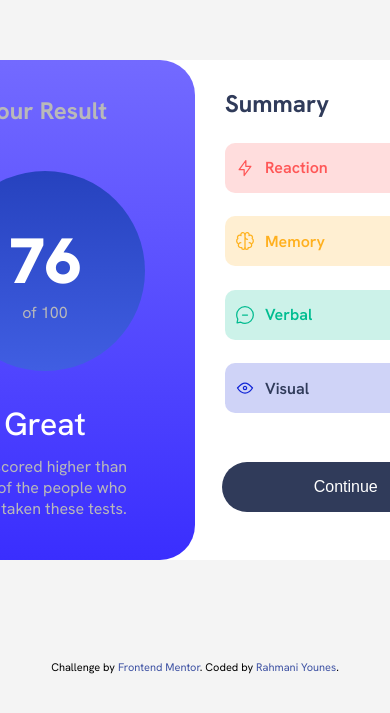
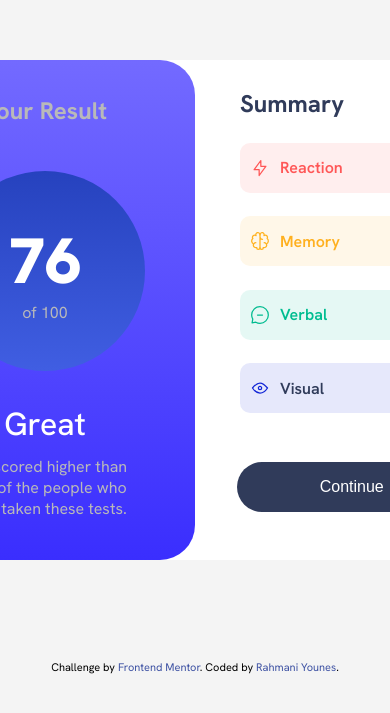
Before and after one commit to Rahmaniyounes/results-summary, a plain HTML site: page index.html in a window 390 px wide. Shown: the part 105-818 px from the top of the page. Drawn offline with Linux system fonts and the light colour scheme; a web font is replaced by a local one.

Commit message:
1ere mission front + responsive presque fini

```diff
--- a/style.css
+++ b/style.css
@@ -98,6 +98,8 @@ p {
     justify-content: space-evenly;
     position: relative;
     left: 5px;
+    width: 85%;
+    margin-left: 40px;
 }
 
 
@@ -114,7 +116,7 @@ h2 {
     align-items: center;
     width: 80%;
     height: 50px;
-    background-color: hsl(0deg 100% 67% / 20%);
+    background-color: hsl(0deg 100% 67% / 10%);
     ;
     border-radius: 10px;
     padding-right: 10px;
@@ -128,7 +130,7 @@ h2 {
     align-items: center;
     width: 80%;
     height: 50px;
-    background-color: hsl(39deg 100% 56% / 20%);
+    background-color: hsl(39deg 100% 56% / 10%);
     border-radius: 10px;
     padding-right: 10px;
     padding-left: 10px;
@@ -141,7 +143,7 @@ h2 {
     align-items: center;
     width: 80%;
     height: 50px;
-    background-color: hsl(166deg 100% 37% / 20%);
+    background-color: hsl(166deg 100% 37% / 10%);
     border-radius: 10px;
     padding-right: 10px;
     padding-left: 10px;
@@ -154,7 +156,7 @@ h2 {
     align-items: center;
     width: 80%;
     height: 50px;
-    background-color: hsl(234deg 85% 45% / 20%);
+    background-color: hsl(234deg 85% 45% /10%);
     border-radius: 10px;
     padding-right: 10px;
     padding-left: 10px;
```
